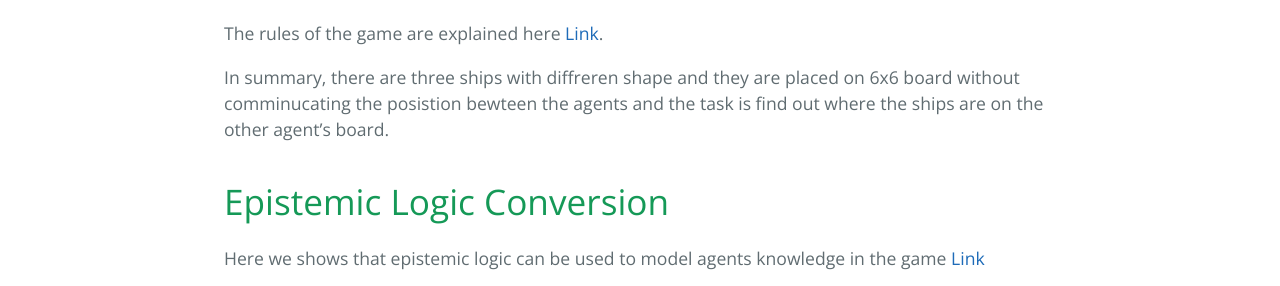
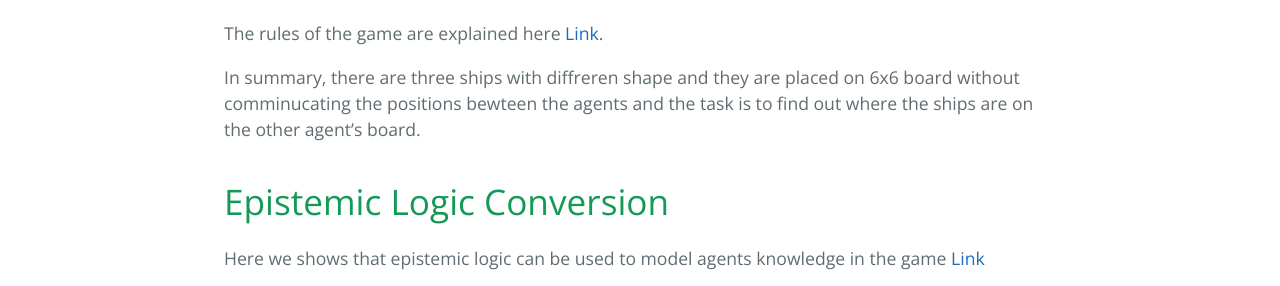
Before and after one commit to kaeru4343/LAMAS_2020Project, a Jekyll site: the page built from index.md, in a window 1280 px wide. Shown: the part 926-1212 px from the top of the page. Built offline with Jekyll 4.4.1, drawn with Linux system fonts in a browser that asks for light colours.

Commit message:
spelling...

```diff
--- a/index.md
+++ b/index.md
@@ -13,7 +13,7 @@ For the sake of simplicity, we will be using the game's default rules and an abr
 # Rules and Components
 The rules of the game are explained here [Link](./rulesComponents.html).<br/>
 
-In summary, there are three ships with diffreren shape and they are placed on 6x6 board without comminucating the posistion bewteen the agents and the task is find out where the ships are on the other agent's board.
+In summary, there are three ships with diffreren shape and they are placed on 6x6 board without comminucating the positions bewteen the agents and the task is to find out where the ships are on the other agent's board.
 
 # Epistemic Logic Conversion
 Here we shows that epistemic logic can be used to model agents knowledge in the game [Link](./epistemicLogicCon.html)<br/>
```
Also changed, not shown: strategy.md (+3 -0 lines).
